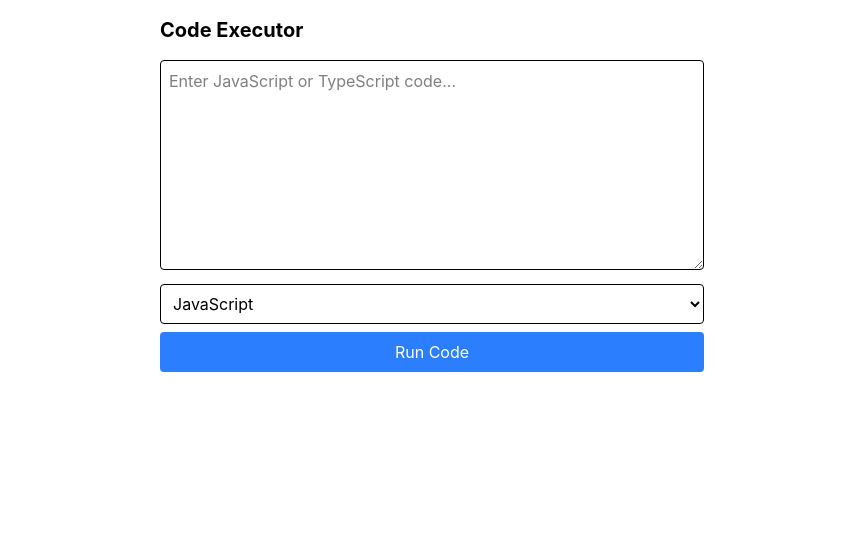
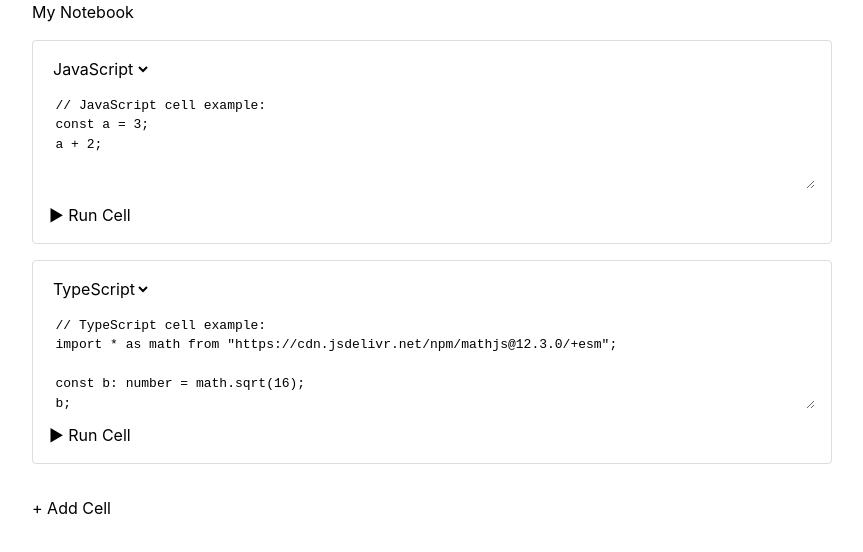
Before and after one commit to dmenezesgabriel/computational-notebook, a React (Vite) app: page / in a window 1280 px wide. Shown: the top 552 px of the page, without its empty margins (208-1071 px from the left). Built offline with nearby package versions, Linux system fonts and the light colour scheme.

Commit message:
feat: add notebook frontend

```diff
--- a/src/App.tsx
+++ b/src/App.tsx
@@ -1,10 +1,9 @@
 import React, { useState } from "react";
+import * as ts from "typescript";
 import "./index.css";
-import * as ts from "typescript";
 
 /**
- * Determines whether a line of code looks like a declaration rather than an expression.
- * You can add more patterns if needed.
+ * Helper: Returns true if a line appears to be a declaration rather than an expression.
  */
 function isDeclaration(line: string): boolean {
   return /^\s*(const|let|var|function|class)\s+/.test(line);
@@ -14,17 +13,22 @@ function isDeclaration(line: string): boolean {
  * Transforms user code to automatically return the value of the last expression,
  * similar to a Jupyter Notebook.
  *
- * The strategy is to separate out any top-level import statements from the rest.
- * The remaining code (if any) is wrapped in an IIFE that returns the value of the
- * last non-empty line—unless that line appears to be a declaration.
+ * It first separates top‑level import statements from the rest of the code. If the
+ * last non‑import line is not a declaration and does not start with "display(", it is
+ * wrapped in an IIFE that returns its value. Otherwise, the code is returned as‑is.
+ */
+/**
+ * Transforms user code to automatically return the value of the last expression,
+ * similar to a Jupyter Notebook.
  *
- * If the user already calls display on the last line (i.e. it starts with "display(")
- * then no transformation is done.
+ * It first separates top‑level import statements from the rest of the code. If the
+ * last non‑import line is not a declaration and does not start with "display(", it is
+ * wrapped in an IIFE that returns its value. Otherwise, the code is returned as‑is.
  */
 function transformUserCode(code: string): string {
   const lines = code.split("\n");
 
-  // Identify all top-level import statements.
+  // Separate import lines from non-import lines.
   const importLines: string[] = [];
   const nonImportLines: string[] = [];
   for (const line of lines) {
@@ -35,7 +39,7 @@ function transformUserCode(code: string): string {
     }
   }
 
-  // Remove trailing empty lines from nonImportLines.
+  // Remove trailing blank lines.
   while (
     nonImportLines.length > 0 &&
     nonImportLines[nonImportLines.length - 1].trim() === ""
@@ -43,47 +47,56 @@ function transformUserCode(code: string): string {
     nonImportLines.pop();
   }
 
-  // If there's no non-import code, return the original code.
+  // If there is no non-import code, return the original code.
   if (nonImportLines.length === 0) {
     return code;
   }
 
   // Check the last non-empty line.
-  const lastLine = nonImportLines[nonImportLines.length - 1].trim();
-  // If the last line already calls "display(", assume the user is handling output.
+  let lastLine = nonImportLines[nonImportLines.length - 1].trim();
+
+  // If the last line starts with "display(", assume the user is handling output.
   if (lastLine.startsWith("display(")) {
     return code;
   }
 
-  // If the last line appears to be a declaration, then we do not wrap it.
+  // If the last line is a declaration, don’t wrap it.
   if (isDeclaration(lastLine)) {
     return code;
   }
 
-  // Otherwise, treat the last line as an expression to be returned.
-  // Remove that last line from the non-import code.
+  // Remove a trailing semicolon from the last line if present.
+  if (lastLine.endsWith(";")) {
+    lastLine = lastLine.slice(0, -1);
+  }
+
+  // Otherwise, treat the last line as an expression:
+  // Remove it from the non-import code.
   const bodyLines = nonImportLines.slice(0, nonImportLines.length - 1);
-  // Reconstruct the body of the IIFE:
-  // – First, the code lines (if any)
-  // – Then a "return (<last expression>);" statement.
+  // Create an IIFE that runs the previous code and returns the value of the last expression.
   const bodyCode = bodyLines.join("\n") + "\n" + "return (" + lastLine + ");\n";
 
   // Reassemble the transformed code:
-  // 1. The import statements (unchanged)
-  // 2. An export default statement that wraps the body in an IIFE.
-  const transformed = `${importLines.join("\n")}
+  return `${importLines.join("\n")}
 export default (function(){
 ${bodyCode}
 })();
 `;
-  return transformed;
 }
 
-async function runCode(code: string, language: string) {
+/**
+ * Executes the provided code (which may be JavaScript or TypeScript). If the code does
+ * not explicitly call display(), and if the last non‑declaration expression has a value,
+ * that value is passed to the display function.
+ *
+ * The code is dynamically imported as an ES module via a Blob URL. If the language is
+ * TypeScript, it is first transpiled to ES module syntax.
+ */
+async function runCode(code: string, language: string): Promise<string> {
   let output = "";
   const logs: string[] = [];
 
-  // Define a custom display function that captures output.
+  // Custom display function that collects output.
   const display = (...args: any[]) => {
     const message = args
       .map((a) => (typeof a === "object" ? JSON.stringify(a) : a))
@@ -92,12 +105,11 @@ async function runCode(code: string, language: string) {
     console.log(...args);
   };
 
-  // Expose display globally.
+  // Expose display globally so that user code can call it.
   (window as any).display = display;
 
   try {
-    // Optionally transform the code to capture the last expression
-    // if the last non-empty line does not start with "display(".
+    // Optionally transform the code to capture the last expression's value.
     const trimmedCode = code.trim();
     const lastLine = trimmedCode.split("\n").pop()?.trim();
     let finalCode = code;
@@ -107,17 +119,17 @@ async function runCode(code: string, language: string) {
 
     let transpiledCode = finalCode;
     if (language === "typescript") {
-      // Transpile TypeScript to ES module code.
+      // Use transpileModule with ES module options.
       const result = ts.transpileModule(finalCode, {
         compilerOptions: {
-          module: ts.ModuleKind.ESNext, // use ES module syntax
+          module: ts.ModuleKind.ESNext, // output as ES module
           target: ts.ScriptTarget.ES2015,
         },
       });
       transpiledCode = result.outputText;
     }
 
-    // Create a blob URL for the (transpiled) code.
+    // Create a Blob URL for the code.
     const blob = new Blob([transpiledCode], { type: "text/javascript" });
     const moduleUrl = URL.createObjectURL(blob);
 
@@ -125,17 +137,17 @@ async function runCode(code: string, language: string) {
       // Dynamically import the module.
       const module = await import(/* @vite-ignore */ moduleUrl);
 
-      // Expose every exported property globally.
+      // Expose every export from the cell globally (for cross‑cell usage).
       Object.keys(module).forEach((exportKey) => {
         (window as any)[exportKey] = module[exportKey];
       });
 
-      // If the default export is not undefined, display it.
+      // If the default export (the auto‑returned value) is not undefined, display it.
       if (module.default !== undefined) {
         display(module.default);
       }
     } finally {
-      // Clean up the blob URL.
+      // Clean up the Blob URL.
       URL.revokeObjectURL(moduleUrl);
     }
   } catch (error: any) {
@@ -146,56 +158,140 @@ async function runCode(code: string, language: string) {
     delete (window as any).display;
   }
 
-  // Return either the captured logs or a default success message.
-  if (logs.length === 0) {
-    output = "Code executed successfully.";
-  } else {
-    output = logs.join("\n");
-  }
+  output = logs.length ? logs.join("\n") : "Code executed successfully.";
   return output;
 }
 
-const App: React.FC = () => {
-  const [code, setCode] = useState("");
-  const [output, setOutput] = useState<string | null>(null);
-  const [language, setLanguage] = useState("javascript");
+/**
+ * Interface for a notebook cell's data.
+ */
+interface CellData {
+  id: number;
+  code: string;
+  language: "javascript" | "typescript";
+}
+
+/**
+ * A single notebook cell. It shows a textarea for code input, a language selector,
+ * a play button to execute the cell, and an output area.
+ */
+interface CellProps {
+  cell: CellData;
+  onChange: (id: number, changes: Partial<CellData>) => void;
+}
+
+const Cell: React.FC<CellProps> = ({ cell, onChange }) => {
+  const [output, setOutput] = useState<string>("");
 
   const handleRun = async () => {
-    console.clear();
-    console.log("Running code:", code);
-    const result = await runCode(code, language);
+    const result = await runCode(cell.code, cell.language);
     setOutput(result);
   };
 
+  const handleCodeChange = (e: React.ChangeEvent<HTMLTextAreaElement>) => {
+    onChange(cell.id, { code: e.target.value });
+  };
+
+  const handleLanguageChange = (e: React.ChangeEvent<HTMLSelectElement>) => {
+    onChange(cell.id, {
+      language: e.target.value as "javascript" | "typescript",
+    });
+  };
+
   return (
-    <div className="p-4 max-w-xl mx-auto">
-      <h1 className="text-xl font-bold mb-4">Code Executor</h1>
+    <div
+      className="cell"
+      style={{
+        border: "1px solid #ddd",
+        margin: "1em 0",
+        padding: "1em",
+        borderRadius: "4px",
+      }}
+    >
+      <div style={{ marginBottom: "0.5em" }}>
+        <select value={cell.language} onChange={handleLanguageChange}>
+          <option value="javascript">JavaScript</option>
+          <option value="typescript">TypeScript</option>
+        </select>
+      </div>
       <textarea
-        className="w-full p-2 border rounded mb-2"
-        rows={8}
-        value={code}
-        onChange={(e) => setCode(e.target.value)}
-        placeholder="Enter JavaScript or TypeScript code..."
+        style={{
+          width: "100%",
+          height: "100px",
+          fontFamily: "monospace",
+          padding: "0.5em",
+          boxSizing: "border-box",
+        }}
+        value={cell.code}
+        onChange={handleCodeChange}
+        placeholder="Enter your code here..."
       />
-      <select
-        className="w-full p-2 border rounded mb-2"
-        value={language}
-        onChange={(e) => setLanguage(e.target.value)}
-      >
-        <option value="javascript">JavaScript</option>
-        <option value="typescript">TypeScript</option>
-      </select>
-      <button
-        className="w-full bg-blue-500 text-white p-2 rounded hover:bg-blue-600"
-        onClick={handleRun}
-      >
-        Run Code
-      </button>
+      <div style={{ marginTop: "0.5em" }}>
+        <button onClick={handleRun}>▶ Run Cell</button>
+      </div>
       {output && (
-        <pre className="mt-4 p-2 bg-gray-100 border rounded">{output}</pre>
+        <pre
+          style={{
+            background: "#f8f8f8",
+            padding: "0.5em",
+            marginTop: "0.5em",
+            whiteSpace: "pre-wrap",
+          }}
+        >
+          {output}
+        </pre>
       )}
     </div>
   );
 };
 
-export default App;
+/**
+ * The Notebook component holds an array of cells. Cells share a global namespace,
+ * so variables declared in one cell are available in later cells.
+ */
+const Notebook: React.FC = () => {
+  const [cells, setCells] = useState<CellData[]>([
+    {
+      id: 1,
+      code: `// JavaScript cell example:
+const a = 3;
+a + 2;`,
+      language: "javascript",
+    },
+    {
+      id: 2,
+      code: `// TypeScript cell example:
+import * as math from "https://cdn.jsdelivr.net/npm/mathjs@12.3.0/+esm";
+
+const b: number = math.sqrt(16);
+b;`,
+      language: "typescript",
+    },
+  ]);
+
+  // Update cell data based on changes from a cell (code and/or language).
+  const updateCell = (id: number, changes: Partial<CellData>) => {
+    setCells((prev) =>
+      prev.map((cell) => (cell.id === id ? { ...cell, ...changes } : cell))
+    );
+  };
+
+  const addCell = () => {
+    const newId = cells.length ? cells[cells.length - 1].id + 1 : 1;
+    setCells([...cells, { id: newId, code: "", language: "javascript" }]);
+  };
+
+  return (
+    <div className="notebook" style={{ maxWidth: "800px", margin: "auto" }}>
+      <h1>My Notebook</h1>
+      {cells.map((cell) => (
+        <Cell key={cell.id} cell={cell} onChange={updateCell} />
+      ))}
+      <button onClick={addCell} style={{ marginTop: "1em" }}>
+        + Add Cell
+      </button>
+    </div>
+  );
+};
+
+export default Notebook;
```
